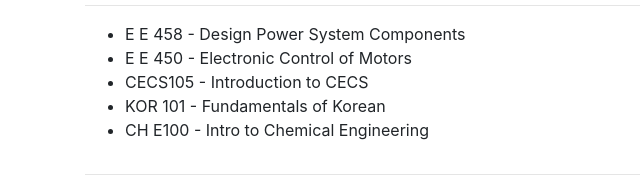
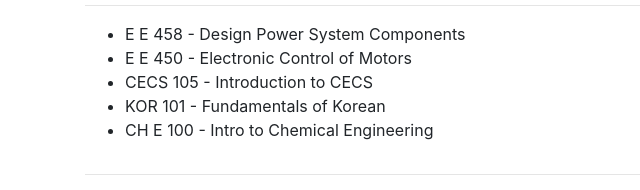
Before and after one commit to artart27/Bootstap, a plain HTML site: page index.html in a window 1280 px wide. Shown: the part 762-952 px from the top of the page, 0-640 px from the left. Drawn offline with nearby package versions, Linux system fonts and the light colour scheme.

Commit message:
Update index.html

```diff
--- a/index.html
+++ b/index.html
@@ -46,9 +46,9 @@ I am a single mom and have a son who is 22 yrs old and a daughter who is 16. My
           <ul>
             <li>E E 458 - Design Power System Components</li>
             <li>E E 450 - Electronic Control of Motors</li>
-            <li>CECS105 - Introduction to CECS</li>
+            <li>CECS 105 - Introduction to CECS</li>
             <li>KOR 101 - Fundamentals of Korean</li>
-            <li>CH E100 - Intro to Chemical Engineering</li>
+            <li>CH E 100 - Intro to Chemical Engineering</li>
 
 
           </ul>
```
